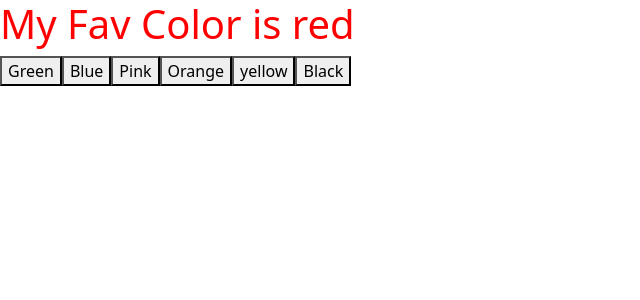
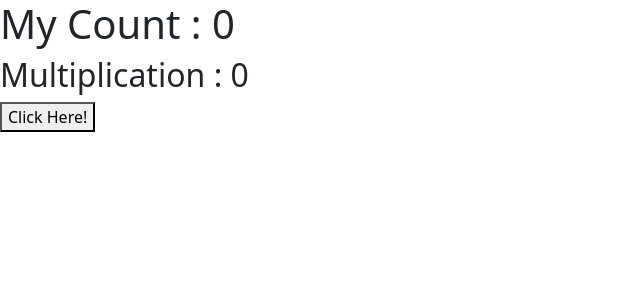
Before and after one commit to jaydeshmukh078/CybromReact, a React (Vite) app: page / in a window 1280 px wide. Shown: the top 300 px of the page, without its empty margins (0-640 px from the left). Built offline with nearby package versions, Linux system fonts and the light colour scheme.

Commit message:
useeffect

```diff
--- a/src/App.jsx
+++ b/src/App.jsx
@@ -1,20 +1,19 @@
-import { useState } from "react";
+import { useState, useEffect } from "react";
 
 const App = () => {
-const [Color, setColor] = useState("red");
+  const [count, setCount] = useState(0);
+  const [multi, setMulti] = useState(0);
 
+  useEffect(()=>{
+    setMulti(count*2)
+  },[count])
 
   return (
     <>
-       <h1 style={{color:Color}}>My Fav Color is {Color}</h1>
-       <button onClick={()=>{setColor("Green")}}>Green</button>
-       <button onClick={()=>{setColor("Blue")}}>Blue</button>
-       <button onClick={()=>{setColor("Pink")}}>Pink</button>
-       <button onClick={()=>{setColor("Orange")}}>Orange</button>
-       <button onClick={()=>{setColor("yellow")}}>yellow</button>
-       <button onClick={()=>{setColor("Black")}}>Black</button>
+      <h1>My Count : {count}</h1>
+      <h2>Multiplication : {multi}</h2>
+      <button onClick={() => setCount(count + 1)}>Click Here!</button>
     </>
   )
 }
-
 export default App;
```
